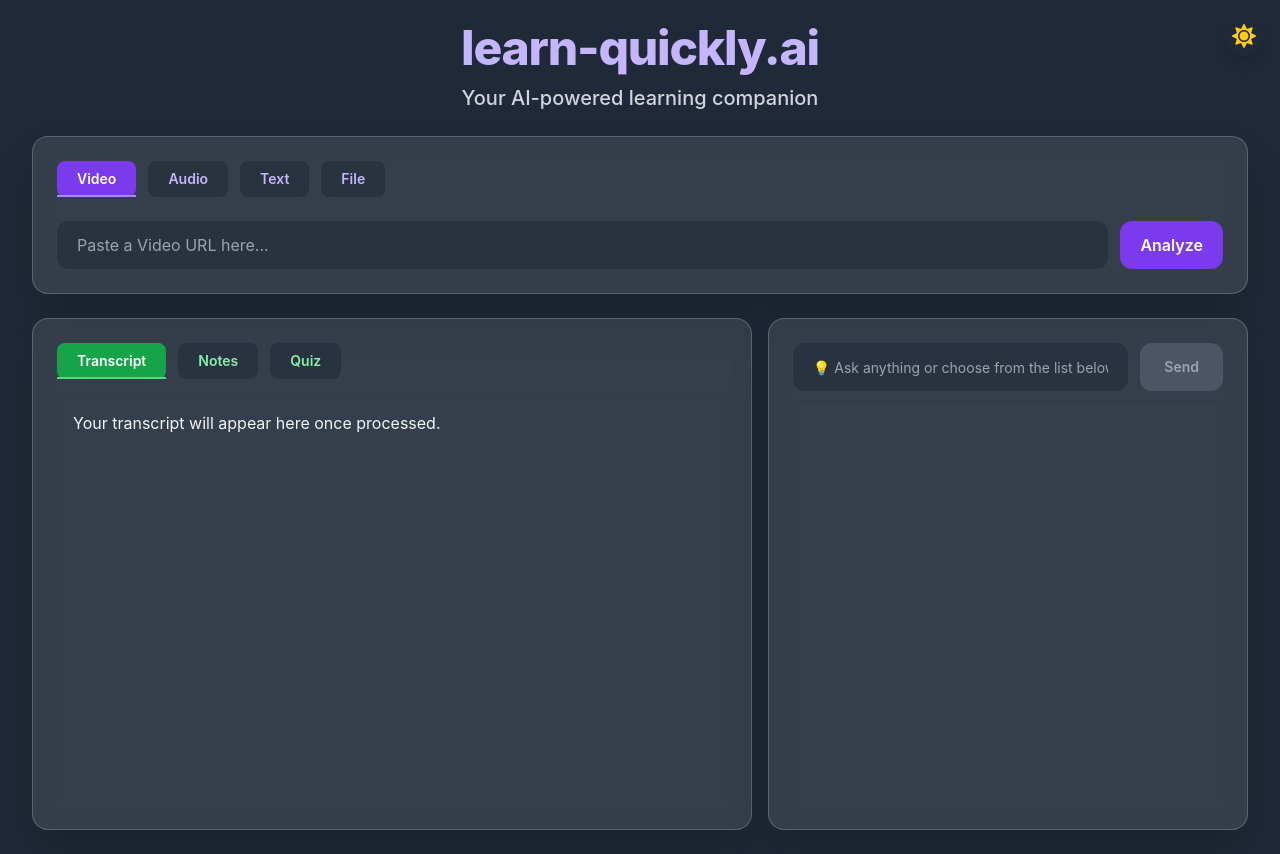
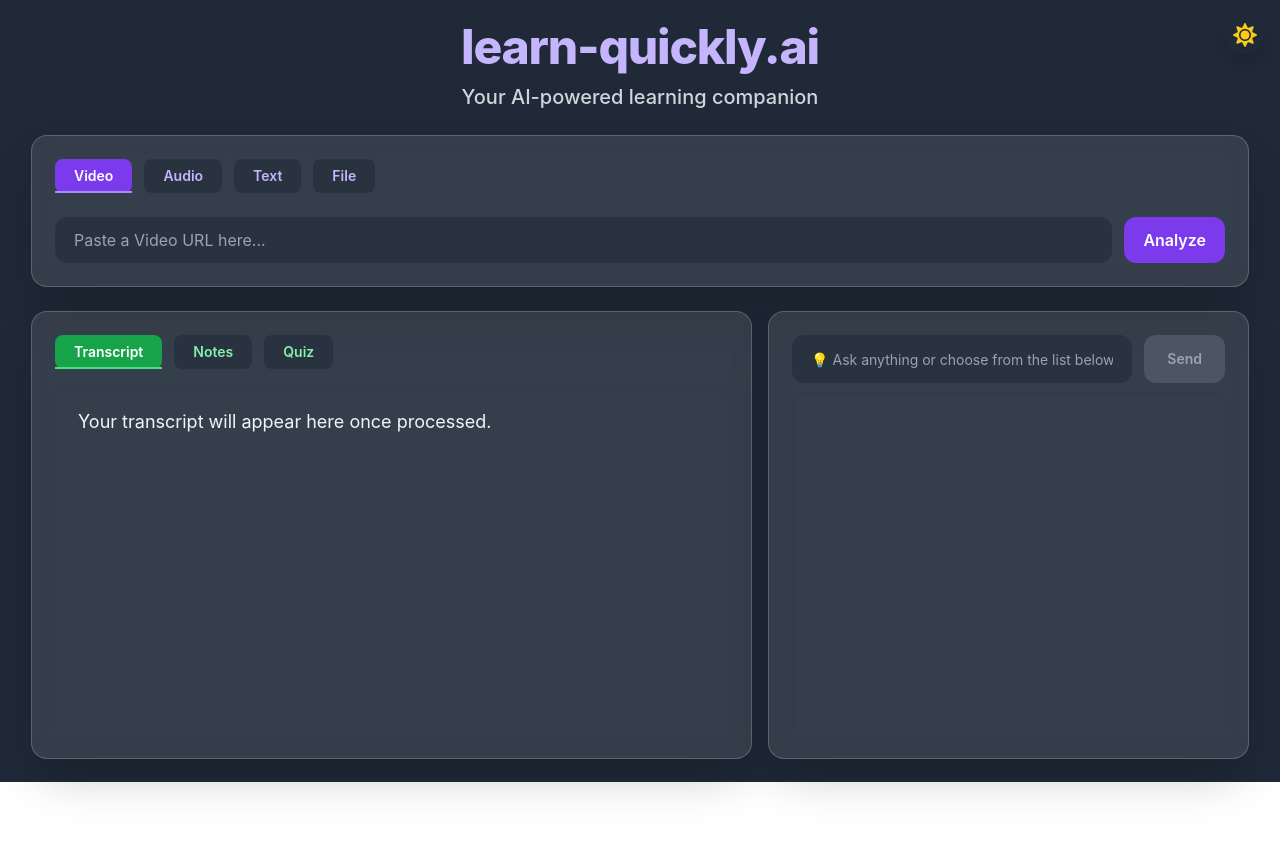
Before and after one commit to yeluru/quicklearn-ai-frontend, a React (Create React App) app: page / in a window 1280 px wide. After the commit the page ends 800 px from the top, so only its background shows below. Built offline with nearby package versions, Linux system fonts and the light colour scheme.

Commit message:
Frrmatting changes

```diff
--- a/src/App.js
+++ b/src/App.js
@@ -83,7 +83,6 @@ export default function App() {
   };
 
   const handleGetTranscript = async () => {
-    // Reset all states to initial values, except url for Video/Audio
     setInputTab('Video');
     setOutputTab('Transcript');
     if (inputTab === 'Text' || inputTab === 'File') {
@@ -121,7 +120,6 @@ export default function App() {
       if (inputTab === 'File') {
         const formData = new FormData();
         formData.append('file', file);
-        // Simulate progress for file upload
         const interval = setInterval(() => {
           setProgress(prev => {
             if (prev >= 90) {
@@ -189,7 +187,7 @@ export default function App() {
                   fullTranscript += data.content + ' ';
                   setTranscript(fullTranscript.trim());
                 } else if (data.type === 'progress') {
-                  setProgress(prev => Math.min(prev + 10, 90)); // Incremental progress
+                  setProgress(prev => Math.min(prev + 10, 90));
                 } else if (data.type === 'complete') {
                   setTranscript(fullTranscript.trim());
                   setProgress(100);
@@ -234,7 +232,6 @@ export default function App() {
     setter('');
     setLoading(true);
     setLoadingMessage(type === 'summary' ? 'Preparing summary...' : 'Preparing Quiz...');
-    // Simulate progress
     const interval = setInterval(() => {
       setProgress(prev => {
         if (prev >= 90) {
@@ -290,7 +287,7 @@ export default function App() {
     setChatInput('');
     setChatResponse('');
     setChatLoading(true);
-    setShowDropdown(false); // Hide the dropdown after submitting the chat
+    setShowDropdown(false);
 
     try {
       const res = await fetch(`${process.env.REACT_APP_API_BASE_URL}/chat-on-topic`, {
@@ -371,17 +368,17 @@ export default function App() {
     return blocks.map((block, idx) => {
       const [q, ...a] = block.split('\n');
       return (
-        <div key={idx} className="mb-4 border-l-4 border-purple-400 pl-4">
-          <p className="font-semibold text-purple-300">{q}</p>
-          <p className="whitespace-pre-line">{a.join('\n')}</p>
+        <div key={idx} className="transition-all duration-200 hover:bg-gray-800/30">
+          <p className={`font-bold text-xl ${theme === 'dark' ? 'text-purple-300' : 'text-purple-600'}`}>{q.replace(/^###\s*Question\s*/, '')}</p>
+          <p className={`font-normal text-base whitespace-pre-line ${theme === 'dark' ? 'text-gray-200' : 'text-gray-800'}`}>{a.join('\n').replace(/^\*\*Answer:\*\*\s*/, '')}</p>
         </div>
       );
     });
   };
 
   return (
-    <div className={`${theme === 'dark' ? 'dark bg-gray-800' : 'bg-gradient-to-br from-gray-50 via-purple-50/50 to-gray-50'} min-h-screen font-inter`}>
-      <div className={`min-h-screen ${theme === 'dark' ? 'text-gray-100' : 'text-gray-900'} overflow-hidden px-4 sm:px-6 lg:px-8 py-6`}>
+    <div className={`${theme === 'dark' ? 'dark bg-gray-800' : 'bg-gradient-to-br from-gray-50 via-purple-50/50 to-gray-50'} min-h-[calc(100vh-2rem)] font-inter`}>
+      <div className={`min-h-[calc(100vh-2rem)] ${theme === 'dark' ? 'text-gray-100' : 'text-gray-900'} px-4 sm:px-6 lg:px-8 py-6`}>
         <button
           onClick={toggleTheme}
           className={`fixed top-4 right-4 p-2 rounded-full shadow-lg transition-all duration-300 transform hover:scale-110 ${theme === 'dark' ? 'bg-gray-800 text-yellow-400' : 'bg-white text-gray-800'}`}
@@ -418,9 +415,9 @@ export default function App() {
                   className={`flex-1 px-5 py-3 ${theme === 'dark' ? 'bg-gray-800/50 border-gray-700 text-gray-100 placeholder-gray-400' : 'bg-white/50 border-gray-300 text-gray-900 placeholder-gray-500'} rounded-xl focus:outline-none focus:ring-2 focus:ring-purple-400 transition-all duration-300`}
                   placeholder={`Paste a ${inputTab} URL here...`}
                   value={url}
-                  onChange={e => setUrl(e.target.value)} // No server call on change
+                  onChange={e => setUrl(e.target.value)}
                   onKeyDown={e => {
-                    if (e.key === 'Enter') handleGetTranscript(); // Trigger analysis only on Enter key press
+                    if (e.key === 'Enter') handleGetTranscript();
                   }}
                   aria-label={`Enter ${inputTab} URL`}
                 />
@@ -492,7 +489,7 @@ export default function App() {
               </div>
             )}
           </div>
-          <div className="flex flex-col md:flex-row gap-4 h-[calc(100vh-16rem)] sm:h-[calc(100vh-18rem)] mt-6">
+          <div className="flex flex-col md:flex-row gap-4 h-[calc(100vh-20rem)] sm:h-[calc(100vh-22rem)] mt-6">
             <div className={`w-full md:w-3/5 flex flex-col shadow-2xl rounded-2xl p-6 glassmorphism ${theme === 'dark' ? 'bg-gray-800/30 border-gray-700' : 'bg-white/50 border-gray-300'} overflow-auto custom-scrollbar`}>
               <div className="flex flex-wrap gap-3 items-center mb-4">
                 {OUTPUT_TABS.map(tab => (
@@ -563,34 +560,92 @@ export default function App() {
                   </>
                 ) : null}
               </div>
-              <div className="flex-1 overflow-auto rounded-xl p-4 shadow-inner text-base prose max-w-none custom-scrollbar bg-opacity-50 transition-all duration-300" id="output-container">
+              <div className="flex-1 overflow-auto rounded-xl p-6 shadow-inner text-base prose max-w-none custom-scrollbar bg-opacity-50 transition-all duration-300" id="output-container">
                 {outputTab === 'Transcript' && (
-                  <p id="transcript-content" className={`whitespace-pre-wrap ${theme === 'dark' ? 'text-gray-100' : 'text-gray-900'}`}>
+                  <p id="transcript-content" className={`whitespace-pre-wrap text-lg ${theme === 'dark' ? 'text-gray-100' : 'text-gray-900'}`}>
                     {transcript || 'Your transcript will appear here once processed.'}
                   </p>
                 )}
                 {outputTab === 'Notes' && summary && (() => {
                   const cleanedSummary = summary.replace(/^#{1,6}\s*$/gm, '');
                   return (
-                    <div id="notes-content" className={`prose max-w-none ${theme === 'dark' ? 'prose-invert dark:prose-dark text-gray-100' : 'text-gray-900'}`}>
+                    <div id="notes-content" className={`prose max-w-none ${theme === 'dark' ? 'prose-invert dark:prose-dark text-gray-100' : 'text-gray-900'} text-lg`}>
                       <ReactMarkdown
                         remarkPlugins={[remarkMath]}
                         rehypePlugins={[rehypeKatex]}
                         components={{
                           h1: ({ node, children, ...props }) =>
-                            children && children.length > 0 ? <h1 className={`p-2 mb-2 ${theme === 'dark' ? 'text-gray-100 bg-gray-800/50' : 'text-gray-900 bg-gray-200/50'}`} {...props}>{children}</h1> : null,
+                            children && children.length > 0 ? (
+                              <h1
+                                className={`text-3xl font-bold relative p-2 mb-2 ${theme === 'dark' ? 'text-gray-100' : 'text-gray-900'} rounded-lg before:content-[''] before:absolute before:left-0 before:top-0 before:h-full before:w-1 before:bg-purple-500 before:rounded-l-lg before:transition-all before:duration-300 ${theme === 'dark' ? 'before:bg-purple-500' : 'before:bg-purple-400'}`}
+                                {...props}
+                              >
+                                {children}
+                              </h1>
+                            ) : null,
                           h2: ({ node, children, ...props }) =>
-                            children && children.length > 0 ? <h2 className={`p-2 mb-2 ${theme === 'dark' ? 'text-gray-100 bg-gray-800/50' : 'text-gray-900 bg-gray-200/50'}`} {...props}>{children}</h2> : null,
+                            children && children.length > 0 ? (
+                              <h2
+                                className={`text-2xl font-semibold relative p-2 mb-2 ${theme === 'dark' ? 'text-gray-100' : 'text-gray-900'} rounded-lg before:content-[''] before:absolute before:left-0 before:top-0 before:h-full before:w-1 before:bg-purple-500 before:rounded-l-lg before:transition-all before:duration-300 ${theme === 'dark' ? 'before:bg-purple-500' : 'before:bg-purple-400'}`}
+                                {...props}
+                              >
+                                {children}
+                              </h2>
+                            ) : null,
                           h3: ({ node, children, ...props }) =>
-                            children && children.length > 0 ? <h3 className={`p-2 mb-2 ${theme === 'dark' ? 'text-gray-100 bg-gray-800/50' : 'text-gray-900 bg-gray-200/50'}`} {...props}>{children}</h3> : null,
+                            children && children.length > 0 ? (
+                              <h3
+                                className={`text-xl font-medium relative p-2 mb-2 ${theme === 'dark' ? 'text-gray-100' : 'text-gray-900'} rounded-lg before:content-[''] before:absolute before:left-0 before:top-0 before:h-full before:w-1 before:bg-purple-500 before:rounded-l-lg before:transition-all before:duration-300 ${theme === 'dark' ? 'before:bg-purple-500' : 'before:bg-purple-400'}`}
+                                {...props}
+                              >
+                                {children}
+                              </h3>
+                            ) : null,
                           h4: ({ node, children, ...props }) =>
-                            children && children.length > 0 ? <h4 className={`p-2 mb-2 ${theme === 'dark' ? 'text-gray-100 bg-gray-800/50' : 'text-gray-900 bg-gray-200/50'}`} {...props}>{children}</h4> : null,
+                            children && children.length > 0 ? (
+                              <h4
+                                className={`text-lg font-medium relative p-2 mb-2 ${theme === 'dark' ? 'text-gray-100' : 'text-gray-900'} rounded-lg before:content-[''] before:absolute before:left-0 before:top-0 before:h-full before:w-1 before:bg-purple-500 before:rounded-l-lg before:transition-all before:duration-300 ${theme === 'dark' ? 'before:bg-purple-500' : 'before:bg-purple-400'}`}
+                                {...props}
+                              >
+                                {children}
+                              </h4>
+                            ) : null,
                           h5: ({ node, children, ...props }) =>
-                            children && children.length > 0 ? <h5 className={`p-2 mb-2 ${theme === 'dark' ? 'text-gray-100 bg-gray-800/50' : 'text-gray-900 bg-gray-200/50'}`} {...props}>{children}</h5> : null,
+                            children && children.length > 0 ? (
+                              <h5
+                                className={`text-base font-medium relative p-2 mb-2 ${theme === 'dark' ? 'text-gray-100' : 'text-gray-900'} rounded-lg before:content-[''] before:absolute before:left-0 before:top-0 before:h-full before:w-1 before:bg-purple-500 before:rounded-l-lg before:transition-all before:duration-300 ${theme === 'dark' ? 'before:bg-purple-500' : 'before:bg-purple-400'}`}
+                                {...props}
+                              >
+                                {children}
+                              </h5>
+                            ) : null,
                           h6: ({ node, children, ...props }) =>
-                            children && children.length > 0 ? <h6 className={`p-2 mb-2 ${theme === 'dark' ? 'text-gray-100 bg-gray-800/50' : 'text-gray-900 bg-gray-200/50'}`} {...props}>{children}</h6> : null,
+                            children && children.length > 0 ? (
+                              <h6
+                                className={`text-sm font-medium relative p-2 mb-2 ${theme === 'dark' ? 'text-gray-100' : 'text-gray-900'} rounded-lg before:content-[''] before:absolute before:left-0 before:top-0 before:h-full before:w-1 before:bg-purple-500 before:rounded-l-lg before:transition-all before:duration-300 ${theme === 'dark' ? 'before:bg-purple-500' : 'before:bg-purple-400'}`}
+                                {...props}
+                              >
+                                {children}
+                              </h6>
+                            ) : null,
+                          p: ({ node, children, ...props }) =>
+                            <p className={`mb-4 leading-relaxed ${theme === 'dark' ? 'text-gray-200' : 'text-gray-800'}`} {...props}>{children}</p>,
+                          ul: ({ node, children, ...props }) =>
+                            <ul className={`list-disc pl-6 mb-4 ${theme === 'dark' ? 'text-gray-200' : 'text-gray-800'}`} {...props}>{children}</ul>,
+                          ol: ({ node, children, ...props }) =>
+                            <ol className={`list-decimal pl-6 mb-4 ${theme === 'dark' ? 'text-gray-200' : 'text-gray-800'}`} {...props}>{children}</ol>,
+                          li: ({ node, children, ...props }) =>
+                            <li className={`mb-2 ${theme === 'dark' ? 'text-gray-200' : 'text-gray-800'}`} {...props}>{children}</li>,
+                          code: ({ node, inline, children, ...props }) =>
+                            inline ? (
+                              <code className={`bg-gray-800 text-purple-300 px-1 rounded ${theme === 'dark' ? 'text-purple-300' : 'text-purple-600'}`} {...props}>{children}</code>
+                            ) : (
+                              <pre className={`bg-gray-800 border border-gray-700 p-4 rounded-lg mb-4 ${theme === 'dark' ? 'text-gray-100' : 'text-gray-900'}`} {...props}>
+                                <code>{children}</code>
+                              </pre>
+                            ),
                           strong: ({ node, children, ...props }) =>
-                            <strong className={`${theme === 'dark' ? 'text-gray-100' : 'text-gray-900'}`} {...props}>{children}</strong>,
+                            <strong className={`${theme === 'dark' ? 'text-gray-100' : 'text-gray-900'} font-semibold`} {...props}>{children}</strong>,
                         }}
                       >
                         {cleanedSummary}
@@ -616,16 +671,16 @@ export default function App() {
                     onChange={e => {
                       const value = e.target.value;
                       setChatInput(value);
-                      setShowDropdown(value.trim() === ''); // Show dropdown only if input is empty
+                      setShowDropdown(value.trim() === '');
                     }}
                     onFocus={() => {
-                      if (!chatInput.trim()) setShowDropdown(true); // Show dropdown only if input is empty
+                      if (!chatInput.trim()) setShowDropdown(true);
                     }}
                     onBlur={() => setTimeout(() => setShowDropdown(false), 200)}
                     onKeyDown={e => {
                       if (e.key === 'Enter') {
                         handleChatSubmit();
-                        setShowDropdown(false); // Hide the dropdown when Enter key is pressed
+                        setShowDropdown(false);
                       }
                     }}
                     aria-label="Ask a question about the content"
--- a/src/output.css
+++ b/src/output.css
@@ -1190,6 +1190,10 @@ video {
   display: inline-block;
 }
 
+.inline {
+  display: inline;
+}
+
 .flex {
   display: flex;
 }
@@ -1206,8 +1210,8 @@ video {
   height: 0.5rem;
 }
 
-.h-\[calc\(100vh-16rem\)\] {
-  height: calc(100vh - 16rem);
+.h-\[calc\(100vh-20rem\)\] {
+  height: calc(100vh - 20rem);
 }
 
 .h-full {
@@ -1218,8 +1222,8 @@ video {
   max-height: 16rem;
 }
 
-.min-h-screen {
-  min-height: 100vh;
+.min-h-\[calc\(100vh-2rem\)\] {
+  min-height: calc(100vh - 2rem);
 }
 
 .w-12 {
@@ -1293,6 +1297,14 @@ video {
   cursor: pointer;
 }
 
+.list-decimal {
+  list-style-type: decimal;
+}
+
+.list-disc {
+  list-style-type: disc;
+}
+
 .flex-col {
   flex-direction: column;
 }
@@ -1325,10 +1337,6 @@ video {
   overflow: auto;
 }
 
-.overflow-hidden {
-  overflow: hidden;
-}
-
 .whitespace-pre-line {
   white-space: pre-line;
 }
@@ -1337,6 +1345,10 @@ video {
   white-space: pre-wrap;
 }
 
+.rounded {
+  border-radius: 0.25rem;
+}
+
 .rounded-2xl {
   border-radius: 1rem;
 }
@@ -1353,16 +1365,16 @@ video {
   border-radius: 0.75rem;
 }
 
+.border {
+  border-width: 1px;
+}
+
 .border-4 {
   border-width: 4px;
 }
 
 .border-b {
   border-bottom-width: 1px;
-}
-
-.border-l-4 {
-  border-left-width: 4px;
 }
 
 .border-gray-300 {
@@ -1375,6 +1387,10 @@ video {
   border-color: rgb(55 65 81 / var(--tw-border-opacity, 1));
 }
 
+.border-gray-700\/50 {
+  border-color: rgb(55 65 81 / 0.5);
+}
+
 .border-purple-400 {
   --tw-border-opacity: 1;
   border-color: rgb(167 139 250 / var(--tw-border-opacity, 1));
@@ -1388,6 +1404,10 @@ video {
   background-color: rgb(0 0 0 / 0.3);
 }
 
+.bg-gray-100\/20 {
+  background-color: rgb(243 244 246 / 0.2);
+}
+
 .bg-gray-200 {
   --tw-bg-opacity: 1;
   background-color: rgb(229 231 235 / var(--tw-bg-opacity, 1));
@@ -1427,6 +1447,10 @@ video {
 
 .bg-gray-800\/70 {
   background-color: rgb(31 41 55 / 0.7);
+}
+
+.bg-gray-900\/20 {
+  background-color: rgb(17 24 39 / 0.2);
 }
 
 .bg-green-400 {
@@ -1504,53 +1528,62 @@ video {
 }
 
 .p-2 {
-  padding: 0.5rem;
+  padding: 7px;
 }
 
 .p-4 {
-  padding: 1rem;
+  padding: 15px;
 }
 
 .p-6 {
-  padding: 1.5rem;
+  padding: 23px;
 }
 
 .p-8 {
-  padding: 2rem;
+  padding: 31px;
+}
+
+.px-1 {
+  padding-left: 0.25rem;
+  padding-right: 0.25rem;
 }
 
 .px-4 {
-  padding-left: 1rem;
-  padding-right: 1rem;
+  padding-left: 15px;
+  padding-right: 15px;
 }
 
 .px-5 {
-  padding-left: 1.25rem;
-  padding-right: 1.25rem;
+  padding-left: 19px;
+  padding-right: 19px;
 }
 
 .px-6 {
-  padding-left: 1.5rem;
-  padding-right: 1.5rem;
+  padding-left: 23px;
+  padding-right: 23px;
 }
 
 .py-2 {
-  padding-top: 0.5rem;
-  padding-bottom: 0.5rem;
+  padding-top: 7px;
+  padding-bottom: 7px;
 }
 
 .py-3 {
-  padding-top: 0.75rem;
-  padding-bottom: 0.75rem;
+  padding-top: 11px;
+  padding-bottom: 11px;
 }
 
 .py-6 {
-  padding-top: 1.5rem;
-  padding-bottom: 1.5rem;
+  padding-top: 23px;
+  padding-bottom: 23px;
 }
 
 .pl-4 {
-  padding-left: 1rem;
+  padding-left: 15px;
+}
+
+.pl-6 {
+  padding-left: 23px;
 }
 
 .text-left {
@@ -1563,6 +1596,16 @@ video {
 
 .text-right {
   text-align: right;
+}
+
+.text-2xl {
+  font-size: 1.5rem;
+  line-height: 2rem;
+}
+
+.text-3xl {
+  font-size: 1.875rem;
+  line-height: 2.25rem;
 }
 
 .text-5xl {
@@ -1595,6 +1638,10 @@ video {
   line-height: 1rem;
 }
 
+.font-bold {
+  font-weight: 700;
+}
+
 .font-extrabold {
   font-weight: 800;
 }
@@ -1603,8 +1650,16 @@ video {
   font-weight: 500;
 }
 
+.font-normal {
+  font-weight: 400;
+}
+
 .font-semibold {
   font-weight: 600;
+}
+
+.leading-relaxed {
+  line-height: 1.625;
 }
 
 .tracking-tight {
@@ -1614,6 +1669,11 @@ video {
 .text-gray-100 {
   --tw-text-opacity: 1;
   color: rgb(243 244 246 / var(--tw-text-opacity, 1));
+}
+
+.text-gray-200 {
+  --tw-text-opacity: 1;
+  color: rgb(229 231 235 / var(--tw-text-opacity, 1));
 }
 
 .text-gray-300 {
@@ -1742,6 +1802,29 @@ video {
 
 .ease-in-out {
   transition-timing-function: cubic-bezier(0.4, 0, 0.2, 1);
+}
+
+.custom-scrollbar {
+  scrollbar-width: thin;
+  scrollbar-color: theme => #a78bfa theme => #1f2937;
+}
+
+.custom-scrollbar::-webkit-scrollbar {
+  width: 8px;
+}
+
+.custom-scrollbar::-webkit-scrollbar-track {
+  background: theme => #1f2937;
+  border-radius: 4px;
+}
+
+.custom-scrollbar::-webkit-scrollbar-thumb {
+  background: theme => #a78bfa;
+  border-radius: 4px;
+}
+
+.custom-scrollbar::-webkit-scrollbar-thumb:hover {
+  background: theme => #c4b5fd;
 }
 
 .font-inter {
@@ -1822,6 +1905,10 @@ video {
   background-color: rgb(55 65 81 / 0.5);
 }
 
+.hover\:bg-gray-800\/30:hover {
+  background-color: rgb(31 41 55 / 0.3);
+}
+
 .hover\:bg-purple-500\/20:hover {
   background-color: rgb(139 92 246 / 0.2);
 }
@@ -1858,13 +1945,13 @@ video {
 }
 
 @media (min-width: 640px) {
-  .sm\:h-\[calc\(100vh-18rem\)\] {
-    height: calc(100vh - 18rem);
+  .sm\:h-\[calc\(100vh-22rem\)\] {
+    height: calc(100vh - 22rem);
   }
 
   .sm\:px-6 {
-    padding-left: 1.5rem;
-    padding-right: 1.5rem;
+    padding-left: 23px;
+    padding-right: 23px;
   }
 }
 
@@ -1884,7 +1971,7 @@ video {
 
 @media (min-width: 1024px) {
   .lg\:px-8 {
-    padding-left: 2rem;
-    padding-right: 2rem;
+    padding-left: 31px;
+    padding-right: 31px;
   }
 }
```
Also changed, not shown: tailwind.config.js (+35 -1 lines), 1 other file (tests, documents, lock files or other folders).
